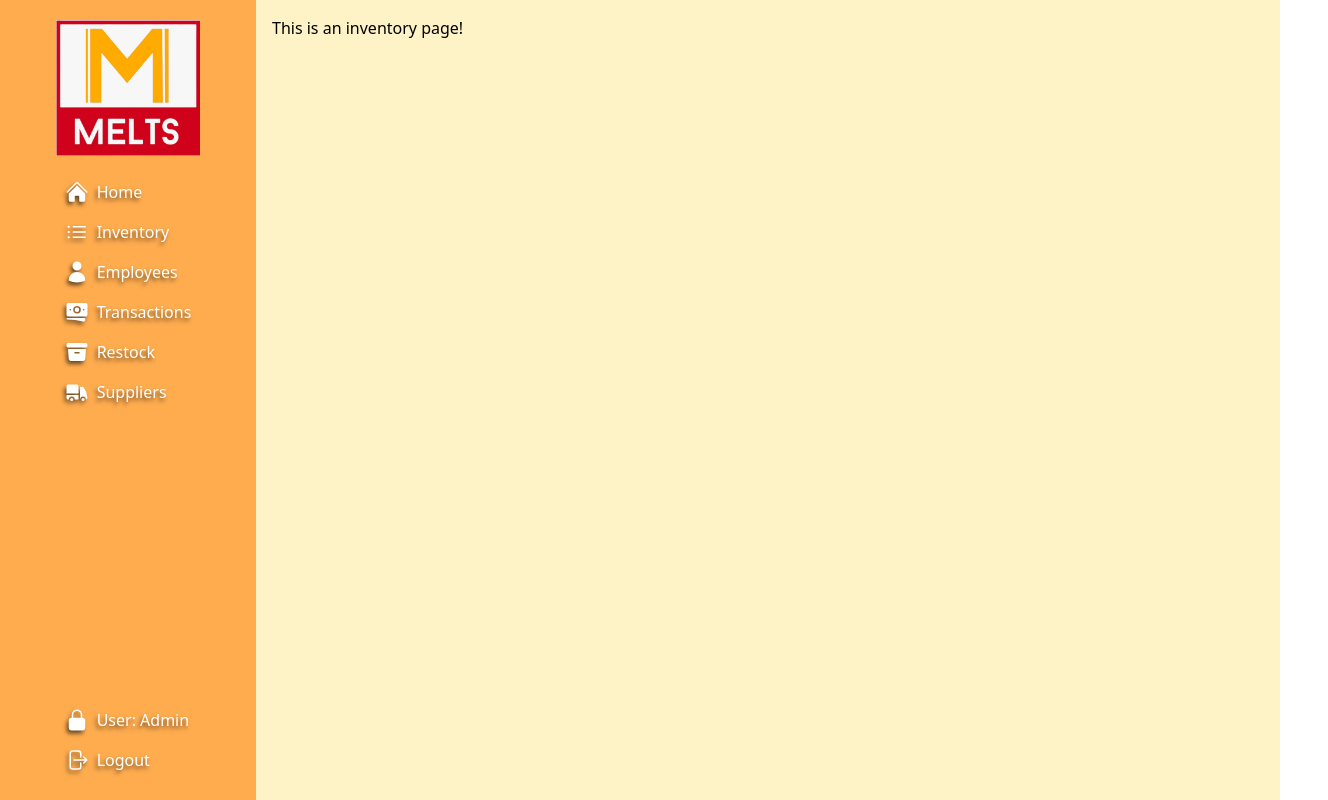
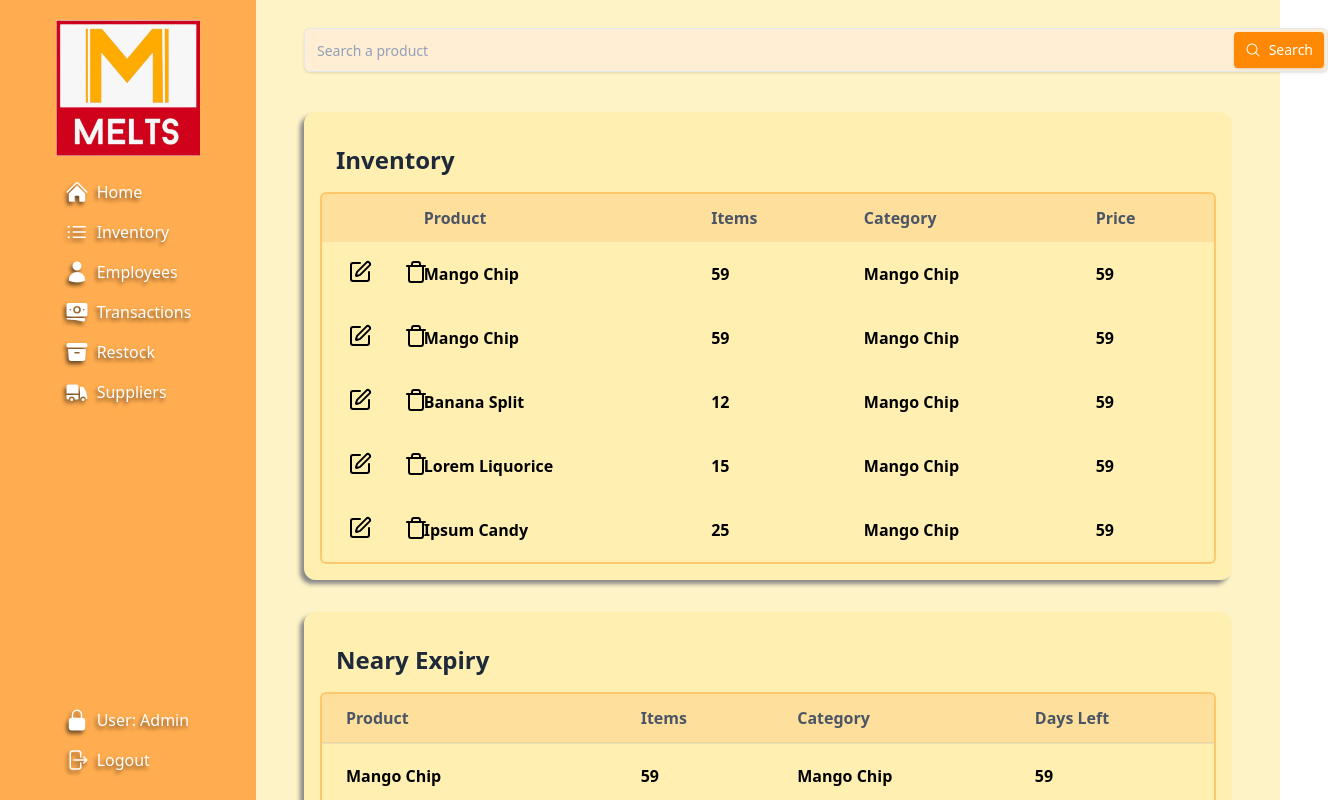
Before and after one commit to rcSabucido/melts-inventory, a React (Vite) app: page /inventory in a window 1280 px wide. Shown: the top 800 px of the page, 1328 px wide, since content can reach past the window. Built offline with nearby package versions, Linux system fonts and the light colour scheme.

Commit message:
Creating Inventory-UI using all the components

```diff
--- a/src/pages/Inventory.jsx
+++ b/src/pages/Inventory.jsx
@@ -1,14 +1,46 @@
+import { useState } from 'react';
+import Button from '../components/Button.jsx';
+import { PlusIcon } from '@heroicons/react/24/solid';
 import Sidebar from '../components/Sidebar.jsx';
+import SearchBar from '../components/SearchBar.jsx';
+import InventoryTable from "../components/InventoryTable.jsx";
+import AddItems from '../components/AddItemsModal.jsx';
+import NearExpiryTable from "../components/NearExpiry.jsx";
+
 
 const InventoryPage = () => {
+  const [showModal, setShowModal] = useState(false);
+
   return (
     <>
       <div className="flex">
         <Sidebar />
         <main className="p-4 bg-amber-100 w-full">
-          <h2>This is an inventory page!</h2>
+        <div className='mx-5 my-3 flex justify-end gap-2'>
+        <SearchBar />
+            <Button onClick={() => setShowModal(true)}>
+              <PlusIcon className='h-6 w-6'/>
+              Add Item
+              </Button>
+          </div>
+        <div className="m-8 p-4 bg-amber-200/30 rounded-xl shadow-[-4px_4px_4px_#888888]">
+              <div className="p-4 text-2xl font-bold text-gray-800">
+                <a href="#">Inventory</a>
+              </div>
+            <InventoryTable/>
+         </div>
+         <div className="m-8 p-4 bg-amber-200/30 rounded-xl shadow-[-4px_4px_4px_#888888]">
+            <nav className="flex flex-row">
+              <div className="p-4 text-2xl font-bold text-gray-800">
+                <a href="#">Neary Expiry</a>
+              </div>
+            </nav>
+           <NearExpiryTable/>
+            </div>
         </main>
       </div>
+      {showModal && <AddItems onClose={() => setShowModal(false)} />}
+
     </>
   );
 }
```
